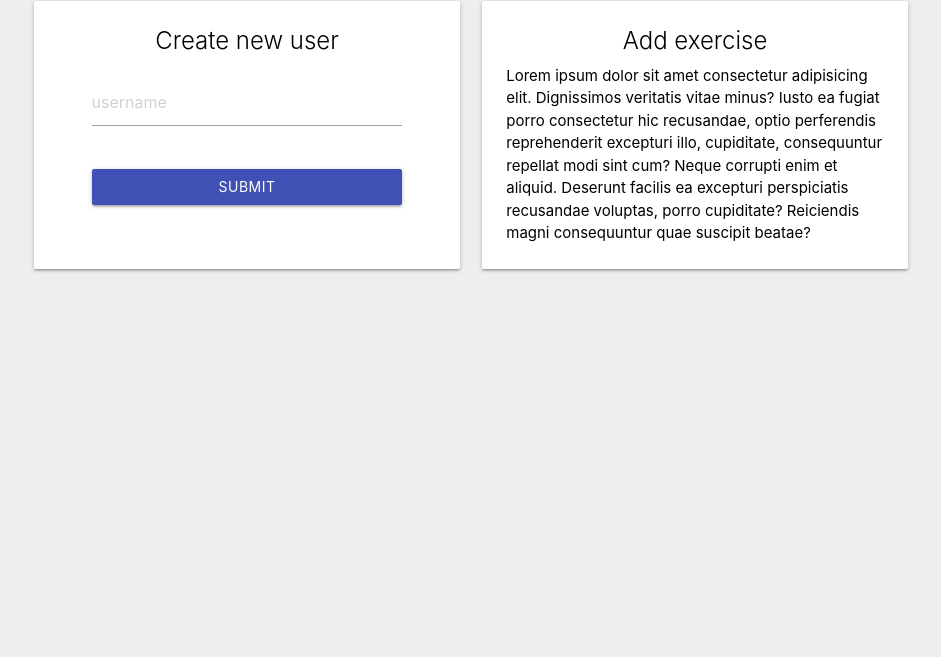
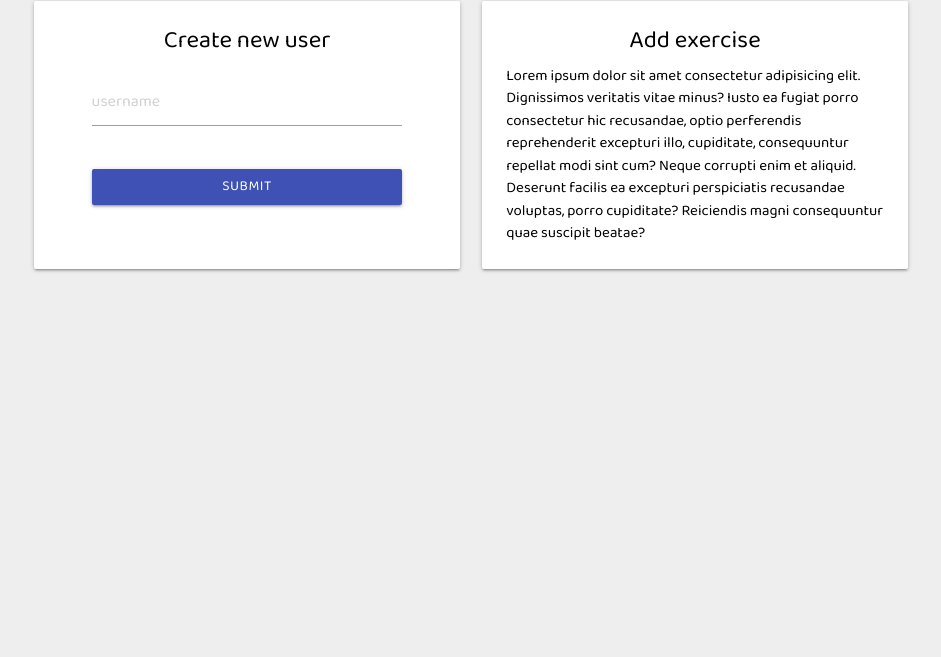
Before and after one commit to maciejziemichod/Exercise-Tracker, a website: page index.html in a window 1280 px wide. Shown: the part 143-800 px from the top of the page, without its empty margins (169-1110 px from the left). Drawn offline with Linux system fonts and the light colour scheme.

Commit message:
changed font family

```diff
--- a/scss/main.scss
+++ b/scss/main.scss
@@ -1,3 +1,11 @@
+@import url("https://fonts.googleapis.com/css2?family=Baloo+Bhai+2&display=swap");
+
+body,
+.btn,
+input {
+  font-family: "Baloo Bhai 2", cursive !important;
+}
+
 .btn-block {
   width: 100%;
 }
```
Also changed, not shown: dist/css/main.min.css.
